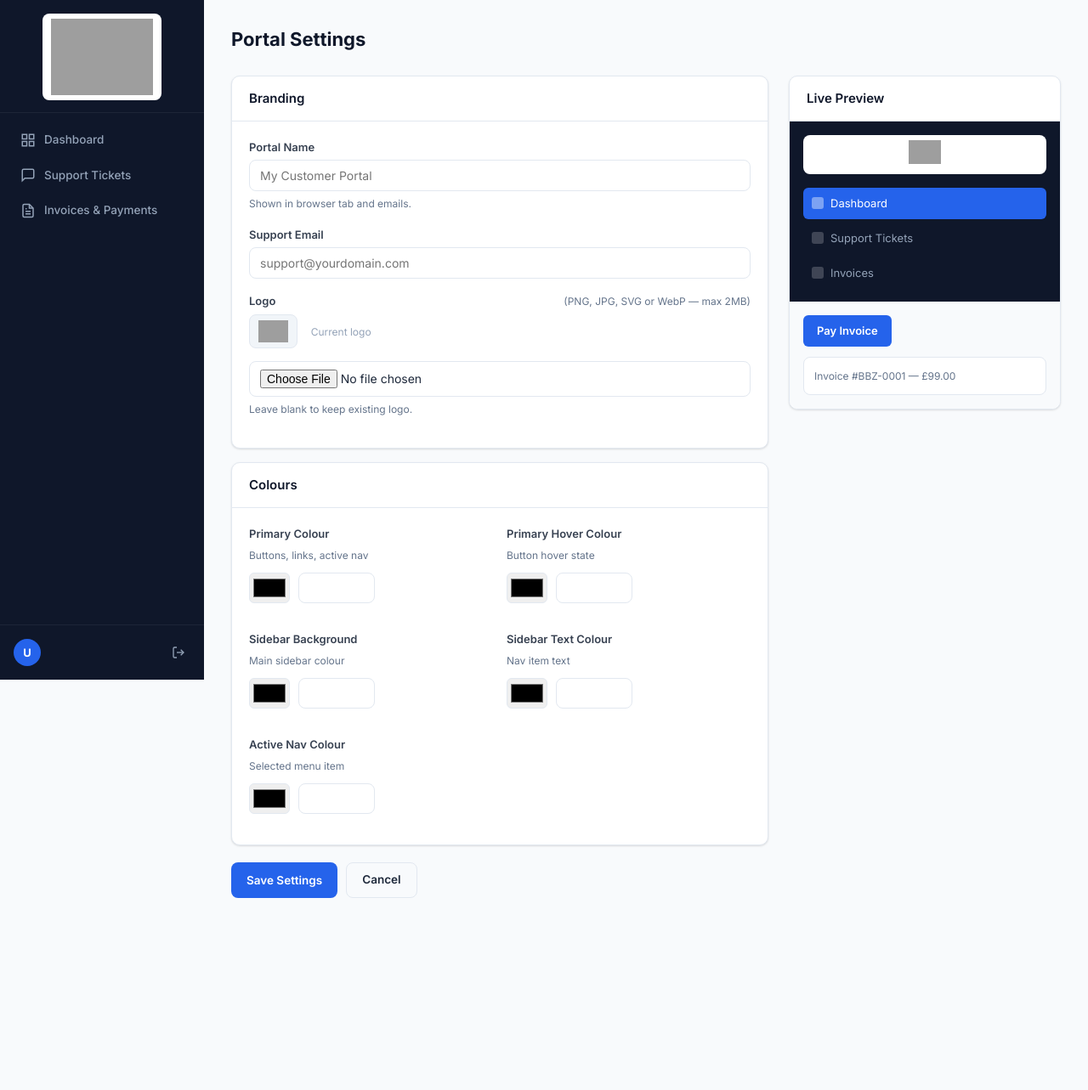
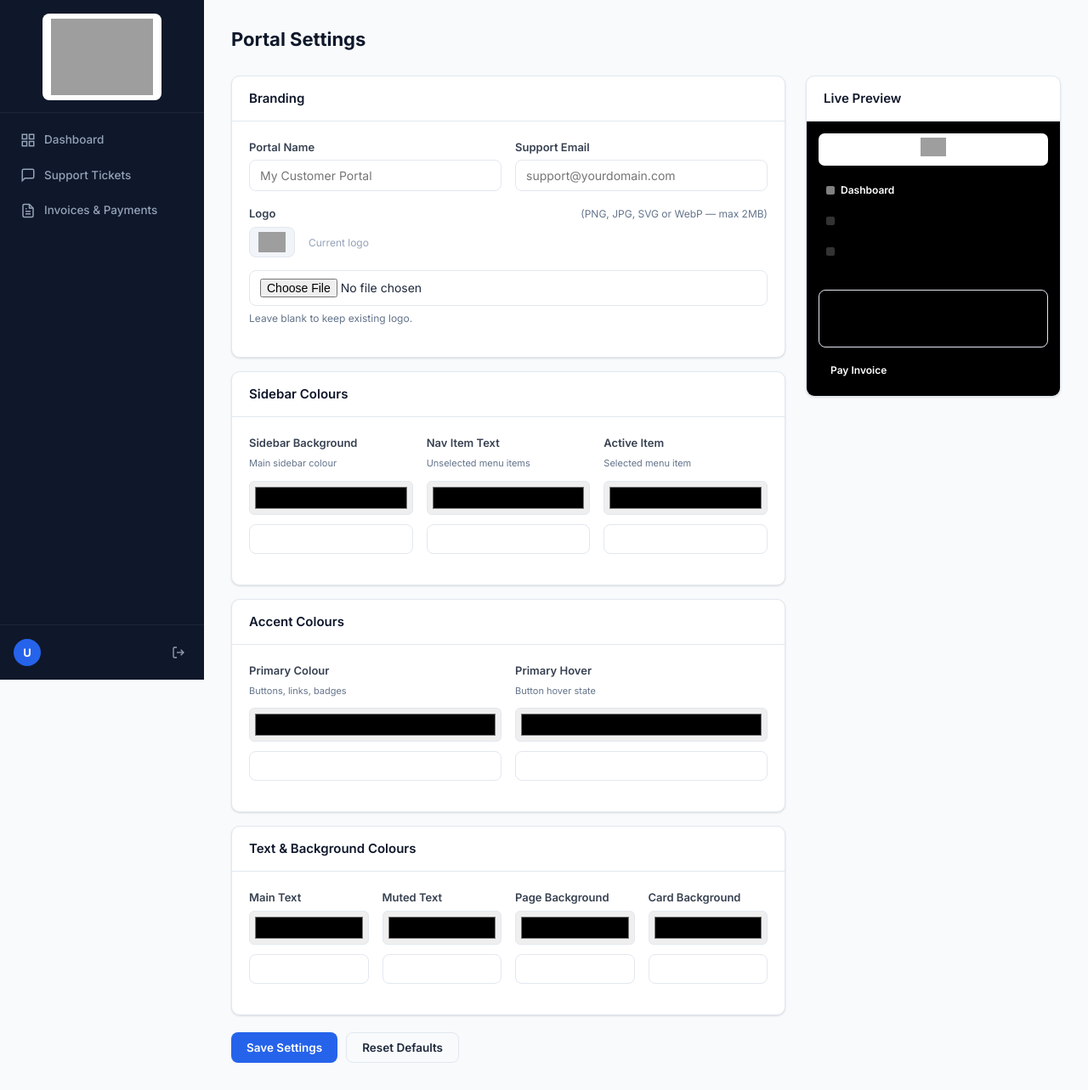
Before and after one commit to waltyw/Customer-Portal-White-Label, a PHP site: template templates/admin/settings.php in a window 1280 px wide. Shown: the whole page at 85% size. Before the commit the page ends 1057 px from the top, so only its background shows below. Run offline with PHP 8.4, Linux system fonts and the light colour scheme; the template is opened without the code that fills it, so the values that code supplies are empty; some libraries are stand-ins or nearby versions; grey boxes are pictures that could not be loaded.

Commit message:
feat: fix live preview + add text/background colour settings
- Preview now updates instantly as colour pickers change
- Hex input and colour picker stay in sync both ways
- Reset to Defaults button added
- New settings: body bg, main text, muted text, card background
- All 9 colour variables applied via CSS custom properties

Co-Authored-By: Claude Sonnet 4.6 <noreply@anthropic.com>

```diff
--- a/src/Controllers/AdminController.php
+++ b/src/Controllers/AdminController.php
@@ -345,6 +345,10 @@ class AdminController
             'sidebar_bg'    => $_POST['sidebar_bg']    ?? '#0f172a',
             'sidebar_text'  => $_POST['sidebar_text']  ?? '#94a3b8',
             'sidebar_active'=> $_POST['sidebar_active']?? '#2563eb',
+            'body_bg'       => $_POST['body_bg']       ?? '#f8fafc',
+            'text_color'    => $_POST['text_color']    ?? '#1e293b',
+            'text_muted'    => $_POST['text_muted']    ?? '#64748b',
+            'card_bg'       => $_POST['card_bg']       ?? '#ffffff',
             'support_email' => trim($_POST['support_email'] ?? ''),
         ]);
 
--- a/templates/admin/settings.php
+++ b/templates/admin/settings.php
@@ -3,31 +3,34 @@
     <h1>Portal Settings</h1>
 </div>
 
-<div style="display:grid;grid-template-columns:1fr 320px;gap:24px;align-items:start;">
+<form method="POST" action="/admin/settings" enctype="multipart/form-data" id="settingsForm">
+    <?= Security::csrfField() ?>
 
-    <!-- Settings form -->
-    <form method="POST" action="/admin/settings" enctype="multipart/form-data">
-        <?= Security::csrfField() ?>
+    <div style="display:grid;grid-template-columns:1fr 300px;gap:24px;align-items:start;">
+
+        <!-- Left: all settings -->
+        <div>
 
             <!-- Branding -->
             <div class="card">
                 <div class="card-header"><h2>Branding</h2></div>
                 <div class="card-body">
+                    <div class="form-row">
                         <div class="form-group">
                             <label>Portal Name</label>
                             <input type="text" name="app_name" value="<?= Security::e($settings['app_name'] ?? '') ?>" placeholder="My Customer Portal">
-                    <small style="color:#64748b;font-size:12px;">Shown in browser tab and emails.</small>
                         </div>
                         <div class="form-group">
                             <label>Support Email</label>
                             <input type="email" name="support_email" value="<?= Security::e($settings['support_email'] ?? '') ?>" placeholder="support@yourdomain.com">
+                        </div>
                     </div>
                     <div class="form-group">
                         <label>Logo <span class="hint">(PNG, JPG, SVG or WebP — max 2MB)</span></label>
                         <div style="display:flex;align-items:center;gap:16px;margin-bottom:10px;">
                             <img src="/assets/img/logo.<?= Security::e($settings['logo_ext'] ?? 'png') ?>"
                                  alt="Current logo"
-                             style="height:40px;width:auto;background:#f1f5f9;padding:6px 10px;border-radius:8px;border:1px solid #e2e8f0;">
+                                 style="height:36px;width:auto;background:#f1f5f9;padding:5px 10px;border-radius:8px;border:1px solid #e2e8f0;">
                             <span style="font-size:12px;color:#94a3b8;">Current logo</span>
                         </div>
                         <input type="file" name="logo" accept=".png,.jpg,.jpeg,.gif,.svg,.webp">
@@ -36,134 +39,190 @@
                 </div>
             </div>
 
-        <!-- Colours -->
+            <!-- Sidebar colours -->
             <div class="card">
-            <div class="card-header"><h2>Colours</h2></div>
+                <div class="card-header"><h2>Sidebar Colours</h2></div>
                 <div class="card-body">
-                <div style="display:grid;grid-template-columns:1fr 1fr;gap:16px;">
-
+                    <div style="display:grid;grid-template-columns:1fr 1fr 1fr;gap:16px;">
+                        <?php
+                        $sidebarFields = [
+                            'sidebar_bg'     => ['Sidebar Background', 'Main sidebar colour'],
+                            'sidebar_text'   => ['Nav Item Text',      'Unselected menu items'],
+                            'sidebar_active' => ['Active Item',        'Selected menu item'],
+                        ];
+                        foreach ($sidebarFields as $key => [$label, $hint]):
+                            $val = Security::e($settings[$key] ?? '#000000');
+                        ?>
                         <div class="form-group">
-                        <label>Primary Colour</label>
-                        <small style="color:#64748b;font-size:12px;display:block;margin-bottom:6px;">Buttons, links, active nav</small>
-                        <div style="display:flex;align-items:center;gap:10px;">
-                            <input type="color" name="primary_color" value="<?= Security::e($settings['primary_color'] ?? '#2563eb') ?>"
-                                   style="width:48px;height:36px;padding:2px;border-radius:6px;cursor:pointer;border:1px solid #e2e8f0;"
-                                   oninput="document.getElementById('primary_color_hex').value=this.value;updatePreview()">
-                            <input type="text" id="primary_color_hex" value="<?= Security::e($settings['primary_color'] ?? '#2563eb') ?>"
-                                   style="width:90px;font-family:monospace;"
-                                   oninput="document.querySelector('[name=primary_color]').value=this.value;updatePreview()">
+                            <label><?= $label ?></label>
+                            <small style="color:#64748b;font-size:11px;display:block;margin-bottom:6px;"><?= $hint ?></small>
+                            <input type="color" id="<?= $key ?>" name="<?= $key ?>" value="<?= $val ?>"
+                                   style="width:100%;height:40px;padding:2px 4px;border-radius:6px;cursor:pointer;border:1px solid #e2e8f0;"
+                                   oninput="syncHex('<?= $key ?>')">
+                            <input type="text" id="<?= $key ?>_hex" value="<?= $val ?>"
+                                   maxlength="7" style="margin-top:6px;font-family:monospace;font-size:13px;"
+                                   oninput="syncPicker('<?= $key ?>')">
+                        </div>
+                        <?php endforeach; ?>
+                    </div>
                 </div>
             </div>
 
+            <!-- Accent colours -->
+            <div class="card">
+                <div class="card-header"><h2>Accent Colours</h2></div>
+                <div class="card-body">
+                    <div style="display:grid;grid-template-columns:1fr 1fr;gap:16px;">
+                        <?php
+                        $accentFields = [
+                            'primary_color' => ['Primary Colour',       'Buttons, links, badges'],
+                            'primary_dark'  => ['Primary Hover',        'Button hover state'],
+                        ];
+                        foreach ($accentFields as $key => [$label, $hint]):
+                            $val = Security::e($settings[$key] ?? '#2563eb');
+                        ?>
                         <div class="form-group">
-                        <label>Primary Hover Colour</label>
-                        <small style="color:#64748b;font-size:12px;display:block;margin-bottom:6px;">Button hover state</small>
-                        <div style="display:flex;align-items:center;gap:10px;">
-                            <input type="color" name="primary_dark" value="<?= Security::e($settings['primary_dark'] ?? '#1d4ed8') ?>"
-                                   style="width:48px;height:36px;padding:2px;border-radius:6px;cursor:pointer;border:1px solid #e2e8f0;"
-                                   oninput="document.getElementById('primary_dark_hex').value=this.value">
-                            <input type="text" id="primary_dark_hex" value="<?= Security::e($settings['primary_dark'] ?? '#1d4ed8') ?>"
-                                   style="width:90px;font-family:monospace;"
-                                   oninput="document.querySelector('[name=primary_dark]').value=this.value">
+                            <label><?= $label ?></label>
+                            <small style="color:#64748b;font-size:11px;display:block;margin-bottom:6px;"><?= $hint ?></small>
+                            <input type="color" id="<?= $key ?>" name="<?= $key ?>" value="<?= $val ?>"
+                                   style="width:100%;height:40px;padding:2px 4px;border-radius:6px;cursor:pointer;border:1px solid #e2e8f0;"
+                                   oninput="syncHex('<?= $key ?>')">
+                            <input type="text" id="<?= $key ?>_hex" value="<?= $val ?>"
+                                   maxlength="7" style="margin-top:6px;font-family:monospace;font-size:13px;"
+                                   oninput="syncPicker('<?= $key ?>')">
+                        </div>
+                        <?php endforeach; ?>
+                    </div>
                 </div>
             </div>
 
+            <!-- Text & background colours -->
+            <div class="card">
+                <div class="card-header"><h2>Text &amp; Background Colours</h2></div>
+                <div class="card-body">
+                    <div style="display:grid;grid-template-columns:1fr 1fr 1fr 1fr;gap:16px;">
+                        <?php
+                        $textFields = [
+                            'text_color' => ['Main Text',         '#1e293b'],
+                            'text_muted' => ['Muted Text',        '#64748b'],
+                            'body_bg'    => ['Page Background',   '#f8fafc'],
+                            'card_bg'    => ['Card Background',   '#ffffff'],
+                        ];
+                        foreach ($textFields as $key => [$label, $default]):
+                            $val = Security::e($settings[$key] ?? $default);
+                        ?>
                         <div class="form-group">
-                        <label>Sidebar Background</label>
-                        <small style="color:#64748b;font-size:12px;display:block;margin-bottom:6px;">Main sidebar colour</small>
-                        <div style="display:flex;align-items:center;gap:10px;">
-                            <input type="color" name="sidebar_bg" value="<?= Security::e($settings['sidebar_bg'] ?? '#0f172a') ?>"
-                                   style="width:48px;height:36px;padding:2px;border-radius:6px;cursor:pointer;border:1px solid #e2e8f0;"
-                                   oninput="document.getElementById('sidebar_bg_hex').value=this.value;updatePreview()">
-                            <input type="text" id="sidebar_bg_hex" value="<?= Security::e($settings['sidebar_bg'] ?? '#0f172a') ?>"
-                                   style="width:90px;font-family:monospace;"
-                                   oninput="document.querySelector('[name=sidebar_bg]').value=this.value;updatePreview()">
+                            <label><?= $label ?></label>
+                            <input type="color" id="<?= $key ?>" name="<?= $key ?>" value="<?= $val ?>"
+                                   style="width:100%;height:40px;padding:2px 4px;border-radius:6px;cursor:pointer;border:1px solid #e2e8f0;"
+                                   oninput="syncHex('<?= $key ?>')">
+                            <input type="text" id="<?= $key ?>_hex" value="<?= $val ?>"
+                                   maxlength="7" style="margin-top:6px;font-family:monospace;font-size:13px;"
+                                   oninput="syncPicker('<?= $key ?>')">
                         </div>
-                    </div>
-
-                    <div class="form-group">
-                        <label>Sidebar Text Colour</label>
-                        <small style="color:#64748b;font-size:12px;display:block;margin-bottom:6px;">Nav item text</small>
-                        <div style="display:flex;align-items:center;gap:10px;">
-                            <input type="color" name="sidebar_text" value="<?= Security::e($settings['sidebar_text'] ?? '#94a3b8') ?>"
-                                   style="width:48px;height:36px;padding:2px;border-radius:6px;cursor:pointer;border:1px solid #e2e8f0;"
-                                   oninput="document.getElementById('sidebar_text_hex').value=this.value;updatePreview()">
-                            <input type="text" id="sidebar_text_hex" value="<?= Security::e($settings['sidebar_text'] ?? '#94a3b8') ?>"
-                                   style="width:90px;font-family:monospace;"
-                                   oninput="document.querySelector('[name=sidebar_text]').value=this.value;updatePreview()">
-                        </div>
-                    </div>
-
-                    <div class="form-group">
-                        <label>Active Nav Colour</label>
-                        <small style="color:#64748b;font-size:12px;display:block;margin-bottom:6px;">Selected menu item</small>
-                        <div style="display:flex;align-items:center;gap:10px;">
-                            <input type="color" name="sidebar_active" value="<?= Security::e($settings['sidebar_active'] ?? '#2563eb') ?>"
-                                   style="width:48px;height:36px;padding:2px;border-radius:6px;cursor:pointer;border:1px solid #e2e8f0;"
-                                   oninput="document.getElementById('sidebar_active_hex').value=this.value;updatePreview()">
-                            <input type="text" id="sidebar_active_hex" value="<?= Security::e($settings['sidebar_active'] ?? '#2563eb') ?>"
-                                   style="width:90px;font-family:monospace;"
-                                   oninput="document.querySelector('[name=sidebar_active]').value=this.value;updatePreview()">
-                        </div>
-                    </div>
-
+                        <?php endforeach; ?>
                     </div>
                 </div>
             </div>
 
             <div class="form-actions">
                 <button type="submit" class="btn btn-primary">Save Settings</button>
-            <a href="/admin" class="btn btn-outline">Cancel</a>
+                <button type="button" class="btn btn-outline" onclick="resetDefaults()">Reset Defaults</button>
             </div>
-    </form>
+        </div>
 
-    <!-- Live preview -->
+        <!-- Right: live preview -->
         <div style="position:sticky;top:32px;">
-        <div class="card">
+            <div class="card" style="overflow:hidden;">
                 <div class="card-header"><h2>Live Preview</h2></div>
-            <div class="card-body" style="padding:0;overflow:hidden;border-radius:0 0 10px 10px;">
-                <div id="preview-sidebar" style="background:#0f172a;padding:16px;">
-                    <div style="background:#fff;border-radius:8px;padding:6px 10px;margin-bottom:16px;text-align:center;">
-                        <img src="/assets/img/logo.<?= Security::e($settings['logo_ext'] ?? 'png') ?>" alt="Logo" style="height:28px;width:auto;">
+
+                <!-- Mini sidebar -->
+                <div id="prev-sidebar" style="padding:14px;transition:background .2s;">
+                    <div style="background:#fff;border-radius:7px;padding:5px 8px;margin-bottom:12px;text-align:center;">
+                        <img src="/assets/img/logo.<?= Security::e($settings['logo_ext'] ?? 'png') ?>" style="height:22px;width:auto;">
                     </div>
-                    <div id="preview-nav-item" style="display:flex;align-items:center;gap:8px;padding:8px 10px;border-radius:6px;background:#2563eb;color:#fff;font-size:13px;margin-bottom:4px;">
-                        <div style="width:14px;height:14px;background:rgba(255,255,255,.4);border-radius:3px;"></div>
+                    <div id="prev-active" style="display:flex;align-items:center;gap:7px;padding:7px 9px;border-radius:6px;font-size:12px;font-weight:600;color:#fff;margin-bottom:3px;transition:background .2s;">
+                        <div style="width:10px;height:10px;background:rgba(255,255,255,.5);border-radius:2px;flex-shrink:0;"></div>
                         Dashboard
                     </div>
-                    <div style="display:flex;align-items:center;gap:8px;padding:8px 10px;border-radius:6px;color:#94a3b8;font-size:13px;margin-bottom:4px;" id="preview-nav-text">
-                        <div style="width:14px;height:14px;background:rgba(255,255,255,.2);border-radius:3px;"></div>
-                        Support Tickets
+                    <div id="prev-inactive" style="display:flex;align-items:center;gap:7px;padding:7px 9px;border-radius:6px;font-size:12px;margin-bottom:3px;transition:color .2s;">
+                        <div style="width:10px;height:10px;background:rgba(255,255,255,.2);border-radius:2px;flex-shrink:0;"></div>
+                        <span>Tickets</span>
                     </div>
-                    <div style="display:flex;align-items:center;gap:8px;padding:8px 10px;border-radius:6px;color:#94a3b8;font-size:13px;" id="preview-nav-text2">
-                        <div style="width:14px;height:14px;background:rgba(255,255,255,.2);border-radius:3px;"></div>
-                        Invoices
+                    <div id="prev-inactive2" style="display:flex;align-items:center;gap:7px;padding:7px 9px;border-radius:6px;font-size:12px;transition:color .2s;">
+                        <div style="width:10px;height:10px;background:rgba(255,255,255,.2);border-radius:2px;flex-shrink:0;"></div>
+                        <span>Invoices</span>
                     </div>
                 </div>
-                <div style="padding:16px;background:#f8fafc;">
-                    <div id="preview-btn" style="background:#2563eb;color:#fff;padding:8px 16px;border-radius:6px;font-size:13px;font-weight:600;display:inline-block;">
+
+                <!-- Content area -->
+                <div id="prev-body" style="padding:14px;transition:background .2s;">
+                    <div id="prev-card" style="background:#fff;border:1px solid #e2e8f0;border-radius:8px;padding:12px;margin-bottom:10px;transition:background .2s;">
+                        <div id="prev-text" style="font-size:13px;font-weight:600;margin-bottom:4px;transition:color .2s;">Customer Dashboard</div>
+                        <div id="prev-muted" style="font-size:11px;transition:color .2s;">Welcome back to your portal</div>
+                    </div>
+                    <div id="prev-btn" style="display:inline-block;padding:7px 14px;border-radius:6px;font-size:12px;font-weight:600;color:#fff;transition:background .2s;">
                         Pay Invoice
-                    </div>
-                    <div style="margin-top:12px;background:#fff;border:1px solid #e2e8f0;border-radius:8px;padding:12px;font-size:12px;color:#64748b;">
-                        Invoice #BBZ-0001 — £99.00
-                    </div>
                     </div>
                 </div>
             </div>
         </div>
 
     </div>
+</form>
 
 <script>
+// Keep color picker and hex text input in sync
+function syncHex(key) {
+    document.getElementById(key + '_hex').value = document.getElementById(key).value;
+    updatePreview();
+}
+
+function syncPicker(key) {
+    const hex = document.getElementById(key + '_hex').value;
+    if (/^#[0-9A-Fa-f]{6}$/.test(hex)) {
+        document.getElementById(key).value = hex;
+        updatePreview();
+    }
+}
+
+function get(key) {
+    return document.getElementById(key).value;
+}
+
 function updatePreview() {
-    const bg     = document.querySelector('[name="sidebar_bg"]').value;
-    const text   = document.querySelector('[name="sidebar_text"]').value;
-    const active = document.querySelector('[name="sidebar_active"]').value;
-    const primary= document.querySelector('[name="primary_color"]').value;
+    document.getElementById('prev-sidebar').style.background  = get('sidebar_bg');
+    document.getElementById('prev-active').style.background   = get('sidebar_active');
+    document.getElementById('prev-inactive').style.color      = get('sidebar_text');
+    document.getElementById('prev-inactive2').style.color     = get('sidebar_text');
+    document.getElementById('prev-body').style.background     = get('body_bg');
+    document.getElementById('prev-card').style.background     = get('card_bg');
+    document.getElementById('prev-text').style.color          = get('text_color');
+    document.getElementById('prev-muted').style.color         = get('text_muted');
+    document.getElementById('prev-btn').style.background      = get('primary_color');
+}
 
-    document.getElementById('preview-sidebar').style.background = bg;
-    document.getElementById('preview-nav-item').style.background = active;
-    document.getElementById('preview-nav-text').style.color  = text;
-    document.getElementById('preview-nav-text2').style.color = text;
-    document.getElementById('preview-btn').style.background  = primary;
+function resetDefaults() {
+    const defaults = {
+        sidebar_bg:     '#0f172a',
+        sidebar_text:   '#94a3b8',
+        sidebar_active: '#2563eb',
+        primary_color:  '#2563eb',
+        primary_dark:   '#1d4ed8',
+        body_bg:        '#f8fafc',
+        text_color:     '#1e293b',
+        text_muted:     '#64748b',
+        card_bg:        '#ffffff',
+    };
+    Object.entries(defaults).forEach(([key, val]) => {
+        const picker = document.getElementById(key);
+        const hex    = document.getElementById(key + '_hex');
+        if (picker) picker.value = val;
+        if (hex)    hex.value    = val;
+    });
+    updatePreview();
 }
+
+// Run once on load to initialise preview
+updatePreview();
 </script>
```
Also changed, not shown: schema_settings.sql (+6 -1 lines), src/Models/Setting.php (+10 -2 lines). Lines whose indentation alone changed are shown as unchanged.
